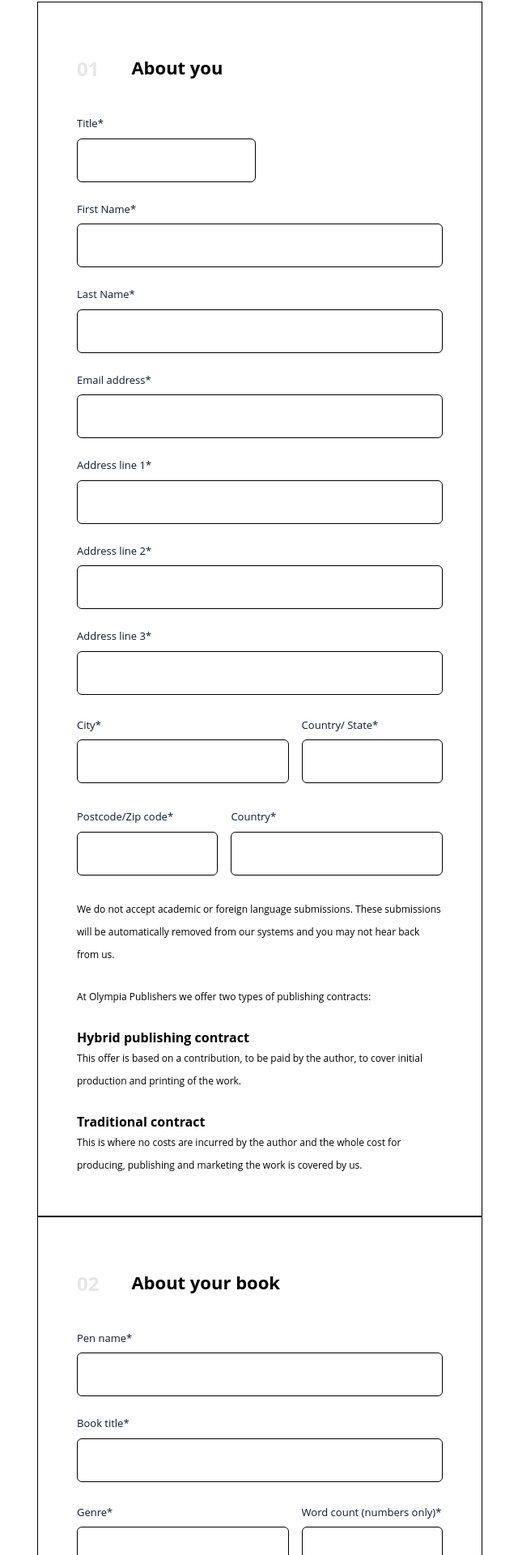
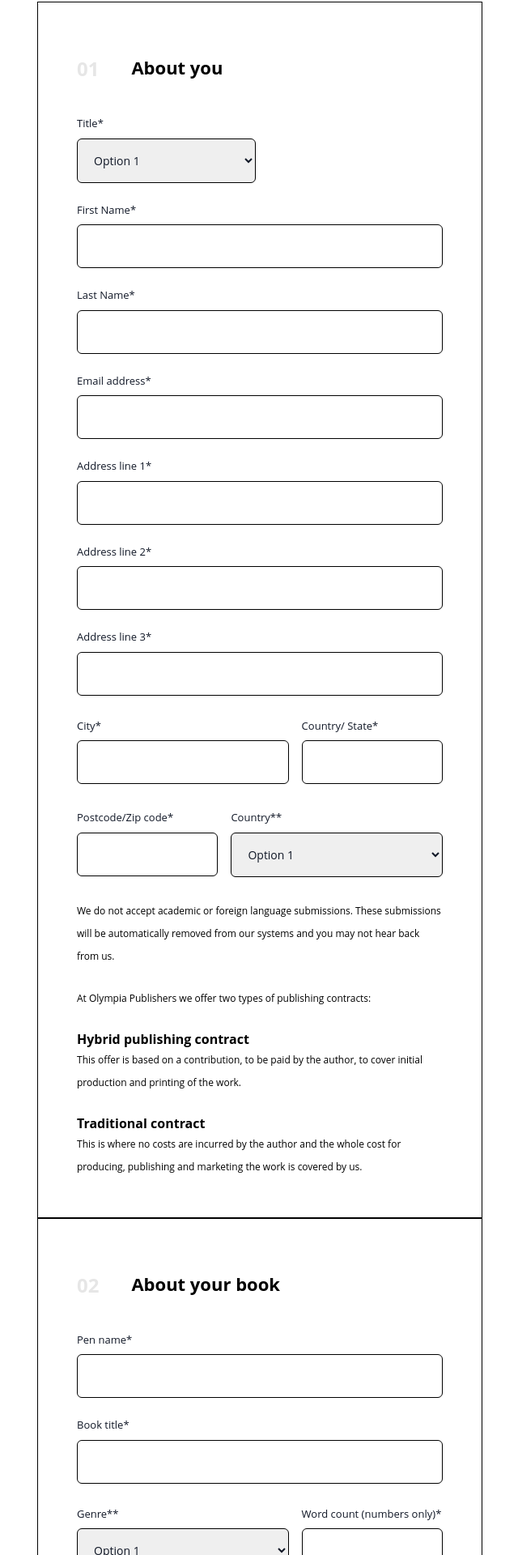
Before and after one commit to Hadees621/Olympia-USA, a Next.js app: page /submit-online in a window 1280 px wide. Shown: the part 464-2384 px from the top of the page at 81% size, without its empty margins (319-959 px from the left). Built offline with nearby package versions, Linux system fonts and the light colour scheme.

Commit message:
chore: submit-online fixes

```diff
--- a/src/app/submit-online/page.js
+++ b/src/app/submit-online/page.js
@@ -4,8 +4,11 @@ import SectionTitle from "@/components/request-review/SectionTitle";
 import Optional from "@/components/submit-online/Optional";
 import FileUploader from "@/components/submit-online/FileUploader";
 import Button from "@/components/common/Button";
+import DropdownInput from "@/components/request-review/DropdownInput";
 
 const page = () => {
+  const dropdownOptions = ["Option 1", "Option 2", "Option 3"];
+
   return (
     <div className="lg:max-w-[800px] xl:max-w-[1000px] 2xl:max-w-[1350px] lg:mx-auto bg-[#FFFFFF]">
       <Banner title={"Submit online"} key={3} />
@@ -20,7 +23,13 @@ const page = () => {
       <div className="font-open-sans mx-8 space-y-5 md:space-y-0 my-10 md:max-w-[420px] md:mx-auto lg:max-w-[440px] xl:max-w-[550px] 2xl:max-w-[750px] lg:mx-auto">
         <div className="md:border border-black md:p-8 xl:p-12 space-y-4 lg:space-y-6 lg:py-6">
           <SectionTitle number="01" title="ABOUT YOU" SmallTitle="About you" />
-          <InputField label="Title" width="w-[70%]" showRequiredText={false} />
+          <DropdownInput
+            label="Title*"
+            options={dropdownOptions}
+            width="w-[70%]"
+            isRequired={false}
+            showRequiredText={true}
+          />
           <InputField label="First Name" />
           <InputField label="Last Name" />
           <InputField label="Email address" />
@@ -50,7 +59,11 @@ const page = () => {
               />
             </div>
             <div className="w-[60%]">
-              <InputField label="Country" />
+              <DropdownInput
+                label="Country*"
+                options={dropdownOptions}
+                isRequired={true}
+              />
             </div>
           </div>
 
@@ -112,7 +125,11 @@ const page = () => {
 
           <div className="flex w-full gap-4 my-4">
             <div className="w-[50%] lg:w-[60%]">
-              <InputField label="Genre" showRequiredText={false} />
+              <DropdownInput
+                label="Genre*"
+                options={dropdownOptions}
+                showRequiredText={false}
+              />
             </div>
             <div className="w-[50%] lg:w-[40%]">
               <InputField
@@ -147,7 +164,11 @@ const page = () => {
             />
           </div>
 
-          <InputField label="Where did you hear about us?" isRequired={false} />
+          <DropdownInput
+            label="Where did you hear about us?"
+            options={dropdownOptions}
+            isRequired={false}
+          />
 
           <div className="py-16 md:hidden">
             <hr />
```
